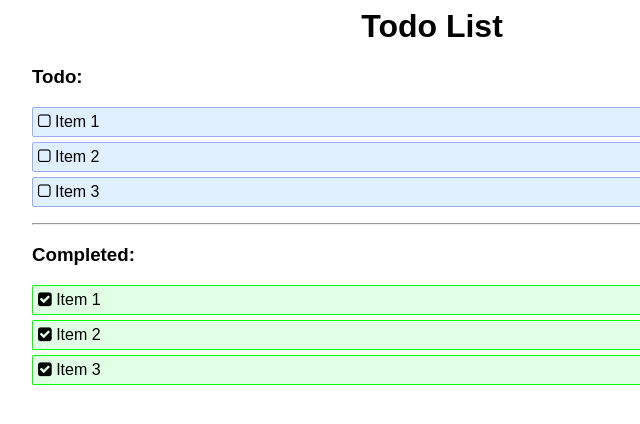
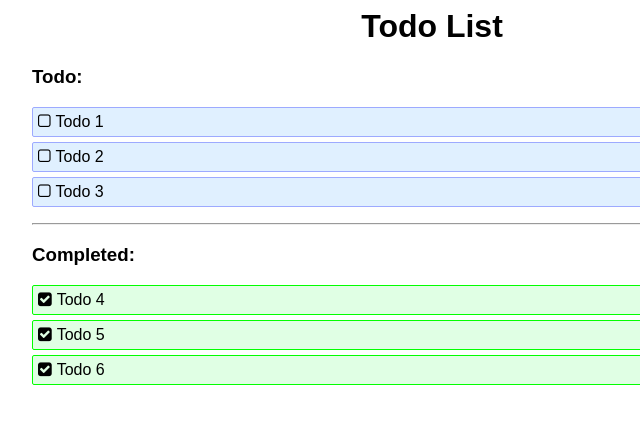
Before and after one commit to samdemaeyer/todo-experiment, a plain HTML site: page index.html in a window 1280 px wide. Shown: the full height of the page, 208-848 px from the left. Drawn offline with Linux system fonts and the light colour scheme.

Commit message:
Making these items  dynamic

```diff
--- a/index.html
+++ b/index.html
@@ -16,43 +16,12 @@
     <div class="todo-list-wrapper">
       <h3>Todo:</h3>
 
-      <ul class="todo-list">
-        <li onclick="toggleToDo(this)" class="item">
-          <i class="fa fa-square-o"></i>
-          Item 1
-        </li>
-
-        <li onclick="toggleToDo(this)" class="item">
-          <i class="fa fa-square-o"></i>
-          Item 2
-        </li>
-
-        <li onclick="toggleToDo(this)" class="item">
-          <i class="fa fa-square-o"></i>
-          Item 3
-        </li>
-      </ul>
+      <ul id="not-completed" class="todo-list"></ul>
 
       <hr>
       <h3>Completed:</h3>
 
-      <ul class="todo-list completed">
-
-        <li onclick="toggleToDo(this)" class="item">
-          <i class="fa fa-square-o fa-check-square"></i>
-          Item 1
-        </li>
-
-        <li onclick="toggleToDo(this)" class="item">
-          <i class="fa fa-square-o fa-check-square"></i>
-          Item 2
-        </li>
-
-        <li onclick="toggleToDo(this)" class="item">
-          <i class="fa fa-square-o fa-check-square"></i>
-          Item 3
-        </li>
-      </ul>
+      <ul id="completed" class="todo-list completed"></ul>
     </div>
   </div>
 </body>
--- a/main.js
+++ b/main.js
@@ -3,27 +3,36 @@ function toggleToDo(element){
   var faClassName = element.querySelector(".fa");
 
   faClassName.classList.toggle("fa-check-square");
+  faClassName.classList.toggle("fa-square-o");
 }
 
+const toDoItems = [
+  {name: "Todo 1", completed:false},
+  {name: "Todo 2", completed:false},
+  {name: "Todo 3", completed:false},
+  {name: "Todo 4", completed:true},
+  {name: "Todo 5", completed:true},
+  {name: "Todo 6", completed:true},
+]
 
-  // let newClass;
+toDoItems.forEach(function(toDoItem) {
+  let listItemId = "not-completed"
+  let iconClass = "fa-square-o"
+  if (toDoItem.completed) {
+    listItemId = "completed"
+    iconClass = "fa-check-square"
+  }
 
-  // console.log(element);
+  var newListItem = document.createElement("li")
+  newListItem.classList.add("item")
+  newListItem.setAttribute("onclick", "toggleToDo(this)")
+  var newIcon = document.createElement("i")
+  newIcon.classList.add(iconClass)
+  newIcon.classList.add("fa")
+  var newListTitle = document.createElement("span")
+  newListTitle.innerText = toDoItem.name
+  newListItem.appendChild(newIcon)
+  newListItem.appendChild(newListTitle)
+  document.getElementById(listItemId).appendChild(newListItem)
 
-  // let completed = faClassName.classList.contains("fa-check-square");
-
-
-  // if (completed) {
-  //   newClass = faClassName.className.replace("fa-check-square", "fa-square-o");
-  // } else {
-  //   newClass = faClassName.className.replace("fa-square-o", "fa-check-square");
-  // }
-  // faClassName.className = newClass;
-
-
-// function toggleToDo() {
-// var faClassName = document.getElementsByClassName("item1");
-// faClassName[1].classList.toggle("isClicked");
-// }
-
-// Question: why the i tag in the html doc?.
+});
--- a/styles.css
+++ b/styles.css
@@ -24,6 +24,10 @@
   border-radius: 2px;
 }
 
+.item .fa{
+  padding-right: 5px;
+}
+
 .completed .item {
   background: #e0ffe4;
   border: 1px solid #02ff00;
```
